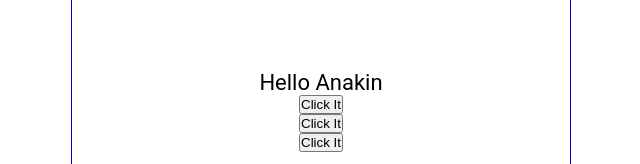
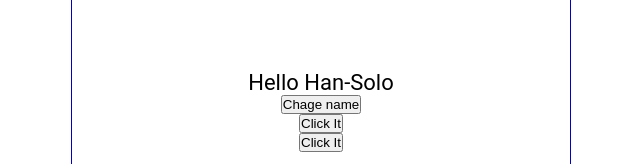
Before and after one commit to ALMendonca96/SPATutorialDaveGray, a React (Create React App) app: page / in a window 1280 px wide. Shown: the part 297-461 px from the top of the page, without its empty margins (319-959 px from the left). Built offline with nearby package versions, Linux system fonts and the light colour scheme.

Commit message:
add useState hook

```diff
--- a/src/Content.js
+++ b/src/Content.js
@@ -1,30 +1,31 @@
 import React from "react";
+import { useState } from "react";
 
 const Content = () => {
+  const [name, setName] = useState("Han-Solo");
+  const [count, setCount] = useState(0);
+
   const handleNameChange = () => {
     const names = ["Obi-Wan", "Anakin", "Asoka"];
     const randomInt = Math.floor(Math.random() * 3);
-    return names[randomInt];
+    setName(names[randomInt]);
   };
 
   const handleClick = () => {
-    console.log("You clicked it");
+    setCount(count + 1);
+    console.log(count);
   };
 
-  const handleClick2 = (name) => {
-    console.log(`${name} was clicked`);
-  };
-
-  const handleClick3 = (e) => {
-    console.log(e.target.innerText);
+  const handleClick2 = () => {
+    console.log(count);
   };
 
   return (
     <main>
-      <p onDoubleClick={handleClick}>Hello {handleNameChange()}</p>
+      <p onDoubleClick={handleClick}>Hello {name}</p>
+      <button onClick={handleNameChange}>Chage name</button>
       <button onClick={handleClick}>Click It</button>
-      <button onClick={() => handleClick2("Anderson")}>Click It</button>
-      <button onClick={(e) => handleClick3(e)}>Click It</button>
+      <button onClick={handleClick2}>Click It</button>
     </main>
   );
 };
```
